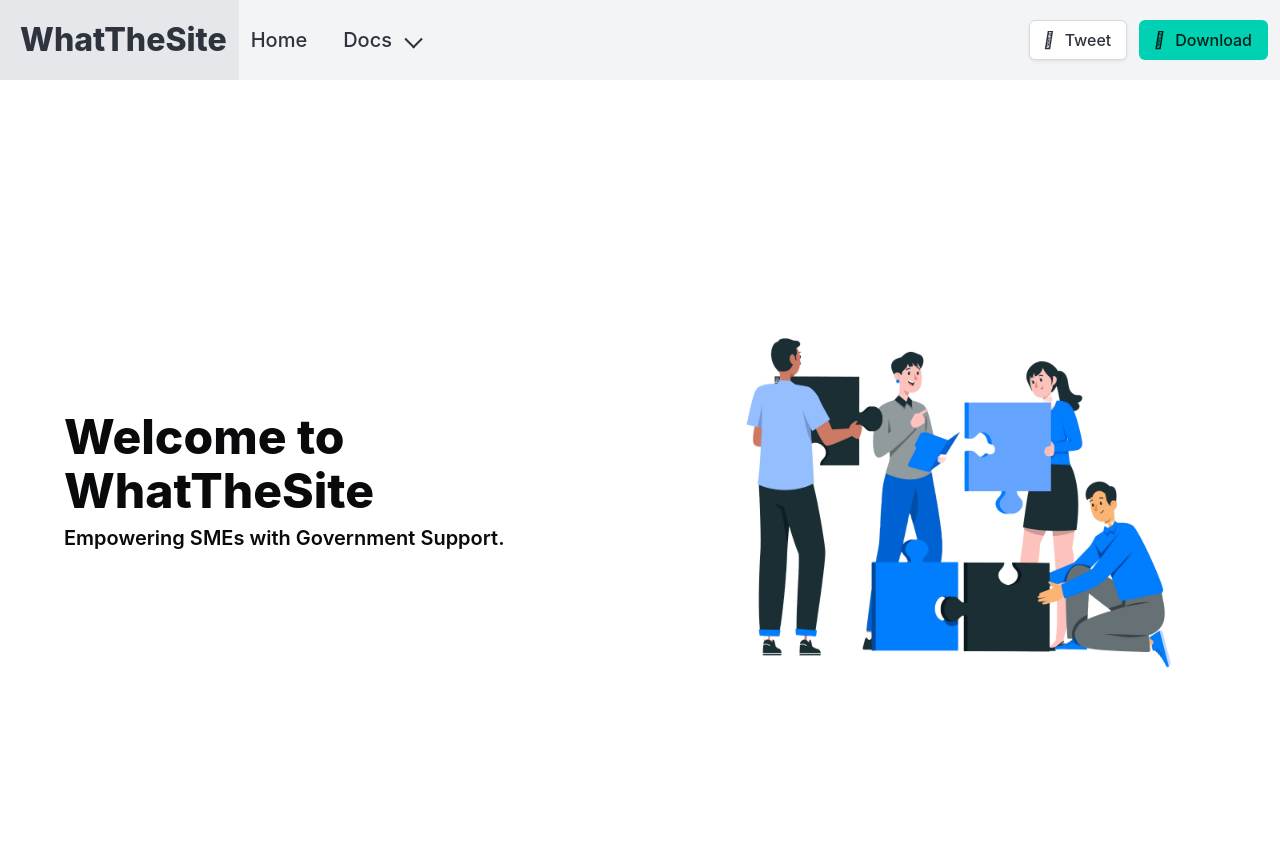
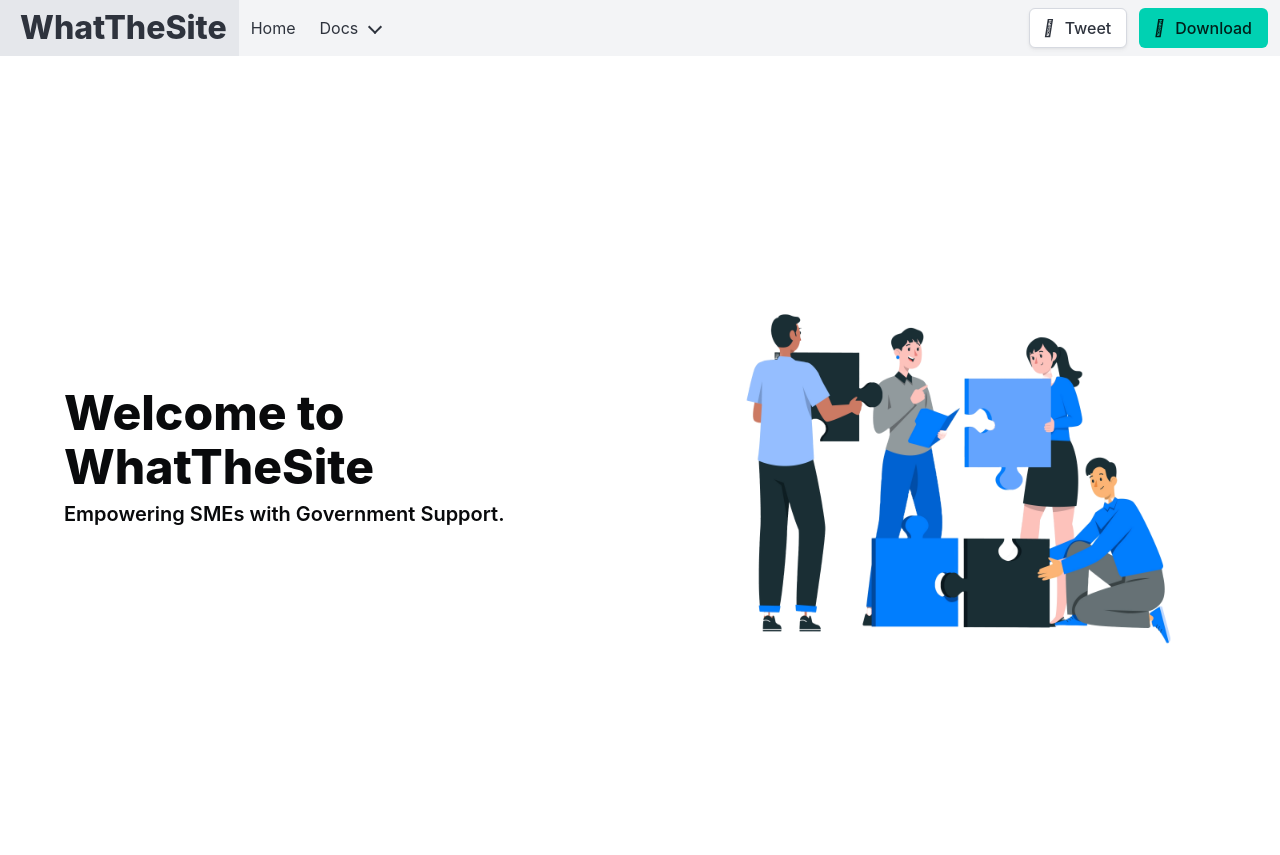
Before and after one commit to GalenLovesCheese/HackOMania, a Flask app: page / in a window 1280 px wide. Shown: the top 855 px of the page. Run offline with Flask 3, Linux system fonts and the light colour scheme.

```diff
--- a/app/templates/index.html
+++ b/app/templates/index.html
@@ -12,7 +12,7 @@
     <link rel="stylesheet" href="https://cdnjs.cloudflare.com/ajax/libs/font-awesome/4.7.0/css/font-awesome.min.css">
 </head>
 <body class="is-background-light is-light">
-<nav class="navbar is-light is-background-grey-lighter" style="height:80px;">
+<nav class="navbar is-light is-background-grey-lighter">
     <div class="navbar-brand">
         <a class="navbar-item" href="">
             <h1 class="title ml-2 is-color-grey-darker">WhatTheSite</h1>
@@ -27,9 +27,9 @@
 
     <div id="navbarExampleTransparentExample" class="navbar-menu">
         <div class="navbar-start">
-            <a class="navbar-item has-text-weight-medium is-size-5 p-3" href=""> Home </a>
-            <div class="navbar-item has-dropdown is-hoverable is-size-5 p-3">
-                <a class="navbar-link has-text-weight-medium"> Docs </a>
+            <a class="navbar-item" href=""> Home </a>
+            <div class="navbar-item has-dropdown is-hoverable">
+                <a class="navbar-link"> Docs </a>
                 <div class="navbar-dropdown is-boxed is-background-grey-lighter is-light">
                     <a class="navbar-item is-background-grey-lighter is-color-grey-darker "
                        href="https://bulma.io/documentation/overview/start/"> Overview </a>
@@ -83,6 +83,7 @@
         </div>
     </div>
 </nav>
+
 
 
 <!--Main content -->
```
